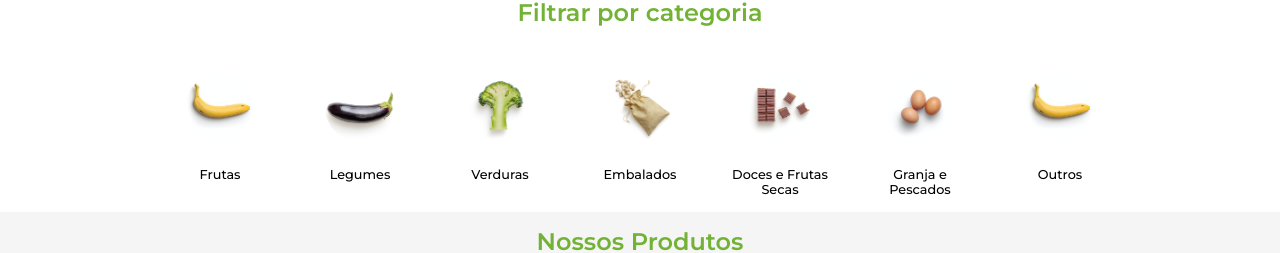
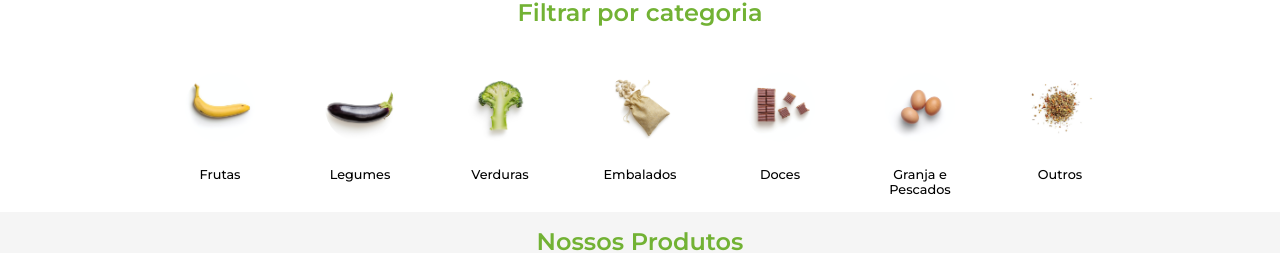
Before and after one commit to Prezotti/astral-frontend, a Next.js app: page / in a window 1280 px wide. Shown: the part 362-615 px from the top of the page. Built offline with nearby package versions, Linux system fonts and the light colour scheme.

Commit message:
TR-009 incremento

```diff
--- a/src/pages/index.tsx
+++ b/src/pages/index.tsx
@@ -144,7 +144,7 @@ export default function Home() {
           />
           <Categoria
             imagem="/doces-e-frutas.png"
-            titulo="Doces e Frutas Secas"
+            titulo="Doces"
             categoriaAtiva={categorias[CategoriaEnum.DOCES]}
             onClickfunc={() => toggleCategoriaAtiva(CategoriaEnum.DOCES)}
           />
@@ -155,7 +155,7 @@ export default function Home() {
             onClickfunc={() => toggleCategoriaAtiva(CategoriaEnum.GRANJA)}
           />
           <Categoria
-            imagem="/frutas.png"
+            imagem="/outros.png"
             titulo="Outros"
             categoriaAtiva={categorias[CategoriaEnum.OUTROS]}
             onClickfunc={() => toggleCategoriaAtiva(CategoriaEnum.OUTROS)}
```
Also changed, not shown: public/outros.png (added).
